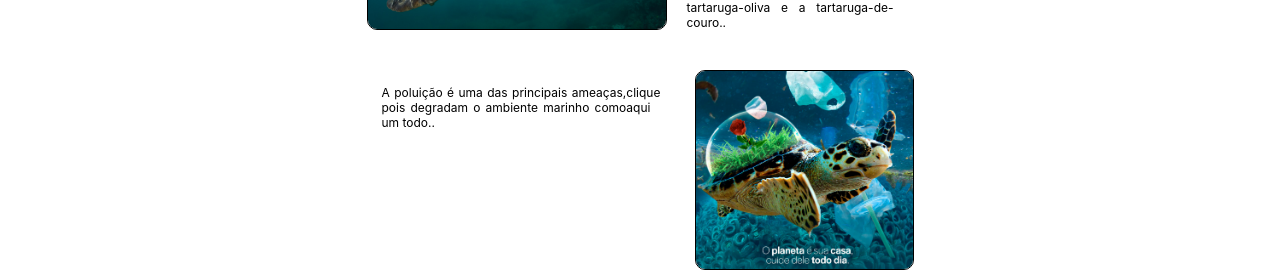
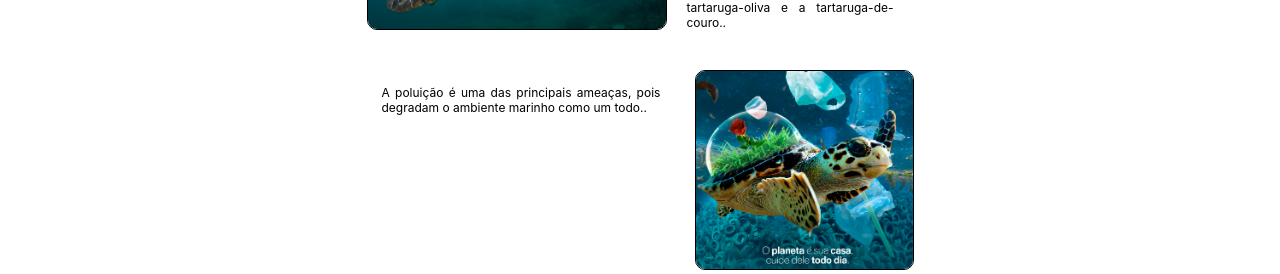
Before and after one commit to Marciatkm/projeto-finale-reprograma, a React (Create React App) app: page / in a window 1280 px wide. Shown: the part 678-952 px from the top of the page. Built offline with nearby package versions, Linux system fonts and the light colour scheme.

Commit message:
:exploding_head:

```diff
--- a/src/componentes/Conteudo/Conteudo.jsx
+++ b/src/componentes/Conteudo/Conteudo.jsx
@@ -19,7 +19,7 @@ const Conteudo = () => {
             </div>
                 <div class="child">
 
-                    <p className=" segundo-paragrafro">A poluição é uma das principais ameaças, pois degradam o ambiente marinho como um todo..<p>  clique aqui <a  href="https://www.youtube.com/watch?v=P8dQGL7jYg4"></a></p> </p>
+                <p className=" segundo-paragrafro">A poluição é uma das principais ameaças, pois degradam o ambiente marinho como um todo.. </p>
 
                     <img className="tortuga" src={picTorguga} alt='foto de tartaruga marinha'/>
 
```
